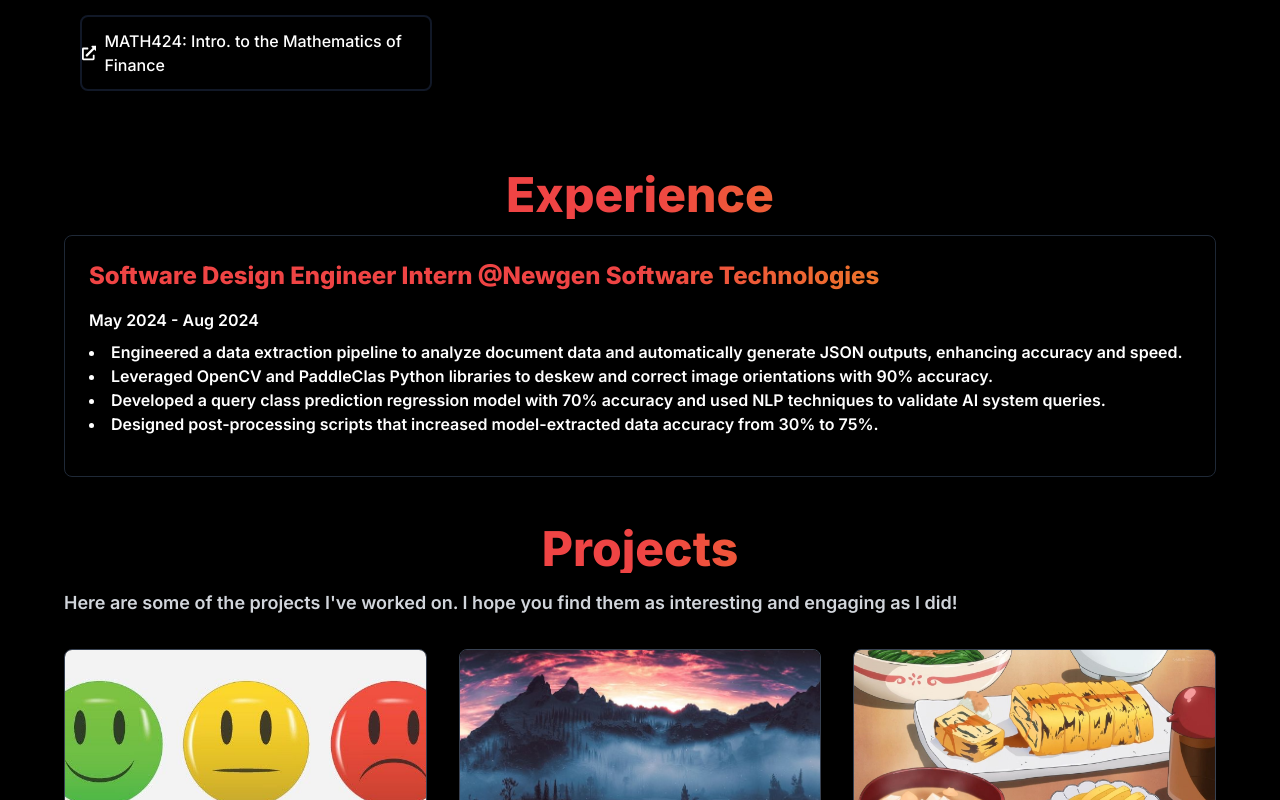
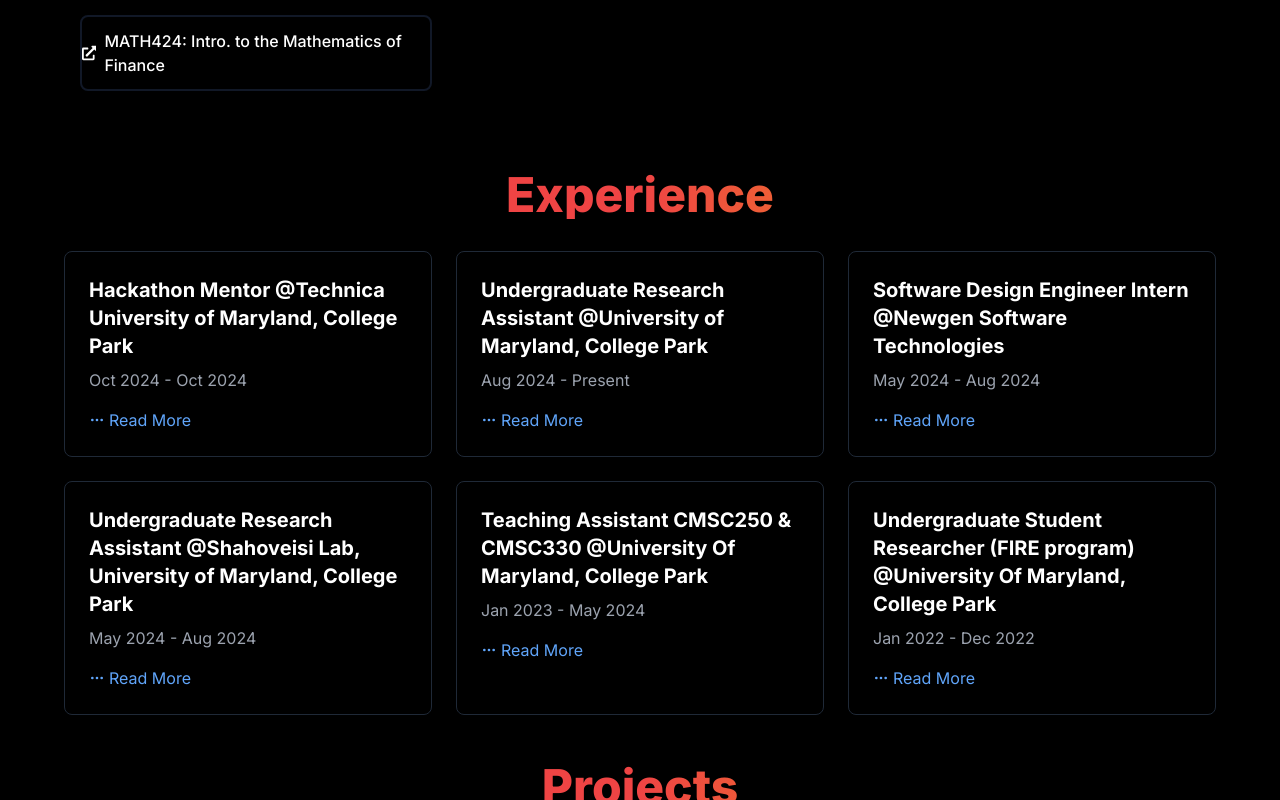
Before and after one commit to Vasu1415/portfolio-vasu, a Next.js app: page / in a window 1280 px wide. Shown: the part 1520-2320 px from the top of the page. Built offline with nearby package versions, Linux system fonts and the light colour scheme.

Commit message:
framer motion + experience section

```diff
--- a/app/page.js
+++ b/app/page.js
@@ -4,11 +4,13 @@
 import Projects from "../components/Projects";
 import Experience from "../components/Experience";
 import RelevantCoursework from "../components/RelevantCoursework";
+import ParticleBackground from "@/components/ParticleBackground";
 export default function Home() {
   return (
     <main className="flex min-h-screen flex-col font-sans-serif bg-black">
       <NavBar />
       <div className="container mt-28 mx-auto px-12 py-4">
+        <ParticleBackground />
         <HeroSection />
         <AboutMeSection />
         <RelevantCoursework />
--- a/components/Experience.jsx
+++ b/components/Experience.jsx
@@ -1,10 +1,20 @@
 "use client";
 import React from 'react';
-import useEmblaCarousel from 'embla-carousel-react';
-import Autoplay from 'embla-carousel-autoplay';
-import {FaExternalLinkAlt } from 'react-icons/fa';
+import { useState } from 'react';
+import Modal from './Modal';
+import { FiMoreHorizontal } from 'react-icons/fi';
+
 
 const experiences = [
+  {
+    title: 'Hackathon Mentor @Technica University of Maryland, College Park',
+    date: 'Oct 2024 - Oct 2024',
+    description: [
+      'Mentored students at Technica, the world’s largest hackathon for underrepresented genders in tech, by providing expertise in Python, Java, and GitHub, ensuring smooth project development and fostering technical growth.',
+      'Contributed to the hackathon’s success by creating an inclusive and supportive environment, empowering participants to overcome challenges and achieve impactful results in their projects.'
+    ],
+    links: [],
+  },
   {
     title: 'Undergraduate Research Assistant @University of Maryland, College Park',
     date: 'Aug 2024 - Present',
@@ -58,60 +68,51 @@
   },
 ];
 
-const ExperienceCarousel = () => {
-  const [emblaRef] = useEmblaCarousel({ loop: true, align: 'center' }, [Autoplay()]);
+
+const ExperienceGrid = () => {
+  const [showModal, setShowModal] = useState(false);
+  const [selectedExperience, setSelectedExperience] = useState(null);
+
+  const handleCardClick = (experience) => {
+    setSelectedExperience(experience);
+    setShowModal(true);
+  };
+
+  const handleCloseModal = () => {
+    setShowModal(false);
+    setSelectedExperience(null);
+  };
+
   return (
-    <div className="container mx-auto px-4 py-8 bg-black" id="experience">
-      <h2 className="text-5xl text-center text-transparent bg-clip-text bg-gradient-to-r from-red-500 via-red-500 to-yellow-500 mb-4 font-extrabold">
+    <div className="container mx-auto px-4 py-8" id="experience">
+      <h2 className="text-5xl text-center text-transparent bg-clip-text bg-gradient-to-r from-red-500 via-red-500 to-yellow-500 mb-8 font-extrabold">
         Experience
       </h2>
-      <div className="embla">
-        <div className="embla__viewport relative overflow-hidden" ref={emblaRef}>
-          <div className="embla__container flex">
-            {experiences.map((experience, index) => (
-              <div key={index} className="embla__slide flex-none w-full">
-                <div className="slide-inner p-6 mx-auto border border-gray-800 shadow-lg rounded-lg bg-black">
-                  <h3 className="text-2xl bg-clip-text text-transparent bg-gradient-to-r from-red-500 via-red-500 to-yellow-500 font-extrabold mb-4">
-                    {experience.title}
-                  </h3>
-                  <p className="text-white font-semibold mb-2">
-                    {experience.date}
-                  </p>
-                  <ul className="text-white font-semibold list-disc list-inside mb-4">
-                    {experience.description.map((desc, i) => (
-                      <li key={i}>{desc}</li>
-                    ))}
-                  </ul>
-                  {experience.links.map((link, linkIndex) => (
-                    <a
-                    key={linkIndex}
-                    href={link.url}
-                    target="_blank"
-                    rel="noopener noreferrer"
-                    className="relative inline-flex items-center justify-center p-3 px-4 py-2 overflow-hidden font-medium transition-all duration-300 ease-out border-2 border-gray-900 rounded-full shadow-md group bg-black text-white hover:bg-white"
-                  >
-                    {/* Background and text transition */}
-                    <span className="absolute inset-0 flex items-center justify-center w-full h-full text-black duration-300 -translate-x-full bg-white group-hover:translate-x-0 ease">
-                      <FaExternalLinkAlt className="mr-2" />
-                      {link.name}
-                    </span>
-                    <span className="absolute flex items-center justify-center w-full h-full text-white transition-all duration-300 transform group-hover:translate-x-full ease">
-                      <FaExternalLinkAlt className="mr-2" />
-                      {link.name}
-                    </span>
-                    {/* Invisible text to maintain the button size */}
-                    <span className="relative invisible">{link.name}</span>
-                  </a>
+      <div className="grid grid-cols-1 md:grid-cols-2 lg:grid-cols-3 gap-6">
+        {experiences.map((experience, index) => (
+          <div
+            key={index}
+            className="relative p-6 bg-black border border-gray-800 rounded-lg shadow-lg transition-all duration-300"
+          >
+            <h3 className="text-xl font-bold text-white mb-2">{experience.title}</h3>
+            <p className="text-gray-400">{experience.date}</p>
 
-                  ))}
-                </div>
-              </div>
-            ))}
+            {/* Read More button to open modal */}
+            <button
+              onClick={() => handleCardClick(experience)}
+              className="flex items-center mt-4 text-blue-400 hover:text-blue-200 transition-colors"
+            >
+              <FiMoreHorizontal className="mr-1" />
+              <span>Read More</span>
+            </button>
           </div>
-        </div>
+        ))}
       </div>
+
+      {/* Modal Component */}
+      <Modal show={showModal} onClose={handleCloseModal} experience={selectedExperience} />
     </div>
   );
 };
 
-export default ExperienceCarousel;
+export default ExperienceGrid;
--- /dev/null
+++ b/components/Modal.jsx
@@ -0,0 +1,61 @@
+import { FaTimes, FaExternalLinkAlt, FaStar } from 'react-icons/fa';
+import { motion } from 'framer-motion';
+
+const Modal = ({ show, onClose, experience }) => {
+  if (!show) return null;
+
+  return (
+    <div className="fixed inset-0 z-50 flex items-center justify-center bg-black bg-opacity-50">
+      <div className="relative max-w-lg p-6 bg-slate-950 bg-opacity-90 rounded-xl shadow-lg border border-gray-700 transform transition-all duration-300 scale-100">
+        <button
+          className="absolute top-4 right-4 text-gray-400 hover:text-gray-100 transition"
+          onClick={onClose}
+        >
+          <FaTimes size={20} />
+        </button>
+
+        <ul className="space-y-4">
+          {experience.description.map((desc, i) => (
+            <motion.li
+              key={i}
+              className="flex items-start text-gray-300"
+              initial={{ opacity: 0, x: -20 }}
+              animate={{ opacity: 1, x: 0 }}
+              transition={{ delay: i * 0.1 }}
+            >
+              <motion.span
+                className="mr-3 text-yellow-400"
+                whileHover={{ scale: 1.3, color: "#fbbf24" }}
+              >
+                <FaStar />
+              </motion.span>
+              <span className="leading-relaxed">{desc}</span>
+            </motion.li>
+          ))}
+        </ul>
+
+        {experience.links.map((link, index) => (
+          <a
+            key={index}
+            href={link.url}
+            target="_blank"
+            rel="noopener noreferrer"
+            className="relative inline-flex items-center justify-center p-4 px-6 py-3 overflow-hidden font-medium text-black transition duration-300 ease-out border-2 border-gray-900 rounded-full shadow-md group mb-4"
+          >
+            <span className="absolute inset-0 flex items-center justify-center w-full h-full text-black duration-300 -translate-x-full bg-white group-hover:translate-x-0 ease">
+              <FaExternalLinkAlt className="mr-2" />
+              {link.name}
+            </span>
+            <span className="absolute flex items-center justify-center w-full h-full text-white transition-all duration-300 transform group-hover:translate-x-full ease">
+              <FaExternalLinkAlt className="mr-2" />
+              {link.name}
+            </span>
+            <span className="relative invisible font-extrabold">{link.name}</span>
+          </a>
+        ))}
+      </div>
+    </div>
+  );
+};
+
+export default Modal;
--- /dev/null
+++ b/components/Particle.jsx
@@ -0,0 +1,48 @@
+// src/components/Particle.js
+"use client";
+import { motion } from "framer-motion";
+import { useEffect, useState } from "react";
+
+const Particle = () => {
+  const [windowDimensions, setWindowDimensions] = useState({ width: 0, height: 0 });
+
+  // Array of possible colors
+  const colors = ["#ffffff", "#ffdd57", "#ff6b6b", "#5f9cfe", "#39c5bb", "#ff7eb3"];
+  const randomColor = colors[Math.floor(Math.random() * colors.length)];
+
+  useEffect(() => {
+    setWindowDimensions({ width: window.innerWidth, height: window.innerHeight });
+    const handleResize = () => setWindowDimensions({ width: window.innerWidth, height: window.innerHeight });
+    window.addEventListener("resize", handleResize);
+    return () => window.removeEventListener("resize", handleResize);
+  }, []);
+
+  const initialX = Math.random() * windowDimensions.width;
+  const initialY = Math.random() * windowDimensions.height;
+
+  const particleVariants = {
+    animate: {
+      x: [initialX, initialX + (Math.random() * 20 - 10)],
+      y: [initialY, initialY + (Math.random() * 20 - 10)],
+      opacity: [0.3, 0.7, 0.3],
+      transition: {
+        duration: 10,
+        repeat: Infinity,
+        repeatType: "mirror",
+        ease: "easeInOut",
+      },
+    },
+  };
+
+  return (
+    <motion.div
+      className="absolute w-1 h-1 rounded-full opacity-70"
+      style={{ backgroundColor: randomColor }} // Apply the random color
+      initial={{ x: initialX, y: initialY }}
+      animate="animate"
+      variants={particleVariants}
+    />
+  );
+};
+
+export default Particle;
--- /dev/null
+++ b/components/ParticleBackground.jsx
@@ -0,0 +1,15 @@
+import Particle from "./Particle";
+
+const ParticleBackground = () => {
+  const particles = Array.from({ length: 150 });
+
+  return (
+    <div className="fixed inset-0 overflow-hidden z-10 pointer-events-none">
+      {particles.map((_, index) => (
+        <Particle key={index} />
+      ))}
+    </div>
+  );
+};
+
+export default ParticleBackground;
--- a/package.json
+++ b/package.json
@@ -12,6 +12,7 @@
     "@heroicons/react": "^2.1.3",
     "embla-carousel-autoplay": "^8.3.0",
     "embla-carousel-react": "^8.3.0",
+    "framer-motion": "^11.11.10",
     "next": "14.2.3",
     "npm": "^10.8.1",
     "react": "^18.3.1",
```
Also changed, not shown: 1 other file (tests, documents, lock files or other folders).
